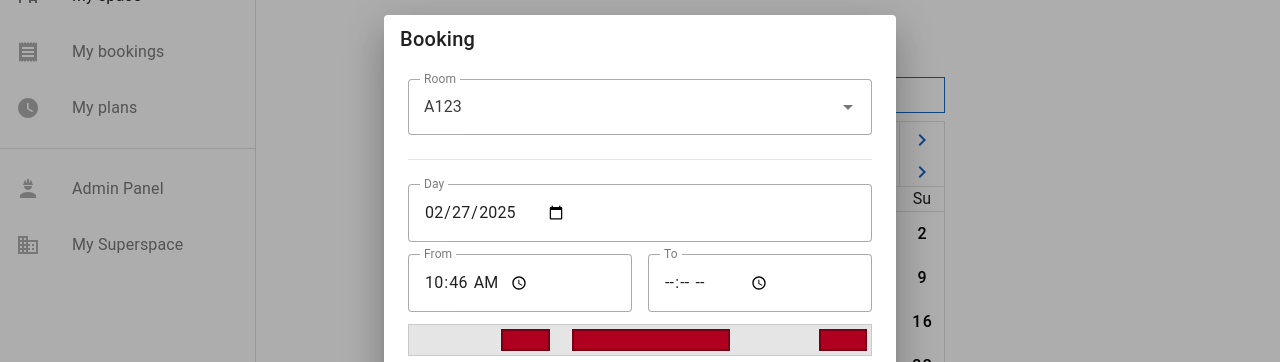
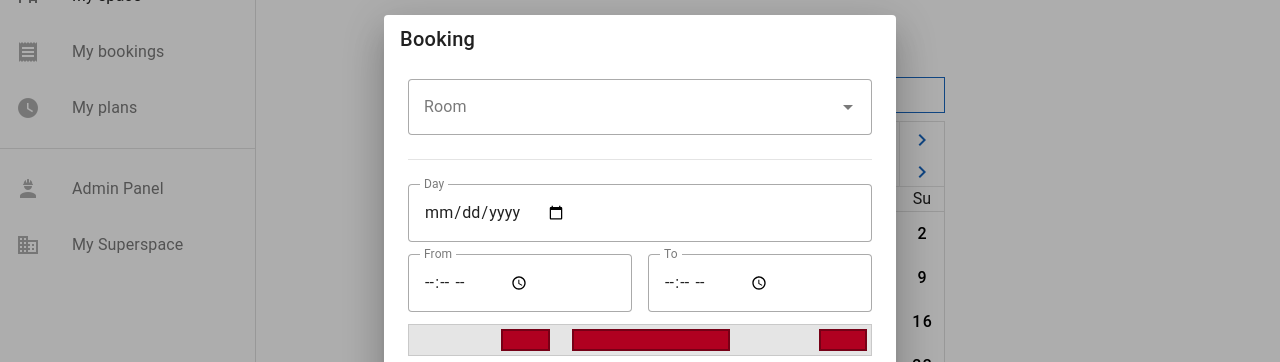
Before and after one commit to odinguden/office-space-manager, a Vue app in the folder front-end/: page /room/0 in a window 1280 px wide. Both pictures are taken after a click on the button "BOOK THIS ROOM". Shown: the part 160-522 px from the top of the page. Built offline with nearby package versions, Linux system fonts and the light colour scheme.

Commit message:
Simplified booking to prioritize wireframing

```diff
--- a/front-end/src/components/forms/bookingModel.js
+++ /dev/null
@@ -1,60 +0,0 @@
-function toDigits(number, digits=2) {
-	return number.toLocaleString("en-us", { minimumIntegerDigits: 2, useGrouping: false })
-}
-
-function formatForDate(date) {
-	const year = date.getFullYear()
-	const month = toDigits(date.getMonth())
-	const day = toDigits(date.getDate())
-	return `${year}-${month}-${day}`
-}
-
-function formatForTime(time) {
-	const hour = toDigits(time.getHours())
-	const minutes = toDigits(time.getMinutes())
-
-	return `${hour}:${minutes}`
-}
-
-export default class BookingModel {
-	values = {
-		room: {
-			value: "A123",
-			readonly: true
-		},
-		day: {
-			value: formatForDate(new Date()),
-			readonly: false
-		},
-		start: {
-			value: formatForTime(new Date()),
-			readonly: false
-		},
-		end: {
-			value: undefined,
-			readonly: false
-		}
-	}
-
-	constructor(room, day, start, end) {
-		if (room !== undefined) {
-			this.values.room.value = room
-			this.values.room.readonly = true
-		}
-
-		if (day !== undefined) {
-			this.values.day.value = day
-			this.values.day.readonly = true
-		}
-
-		if (start !== undefined) {
-			this.values.start.value = start
-			this.values.start.readonly = true
-		}
-
-		if (end !== undefined) {
-			this.values.end.value = end
-			this.values.end.readonly = true
-		}
-	}
-}
--- a/front-end/src/components/forms/oBooking.vue
+++ b/front-end/src/components/forms/oBooking.vue
@@ -1,31 +1,6 @@
 <script setup>
 import { useDisplay } from 'vuetify';
-import BookingModel from './bookingModel';
-
 const { mobile } = useDisplay()
-
-const props = defineProps({
-	bookingModel: {
-		type: BookingModel,
-		default: new BookingModel()
-	}
-})
-
-function bookingModelComputed(property) {
-	return computed({
-		get() {
-			return props.bookingModel.values[property].value
-		},
-		set(value) {
-			props.bookingModel.values[property].value = value
-		}
-	})
-}
-
-const room = bookingModelComputed("room")
-const day = bookingModelComputed("day")
-const start = bookingModelComputed("start")
-const end = bookingModelComputed("end")
 </script>
 
 <template>
@@ -35,35 +10,25 @@ const end = bookingModelComputed("end")
 				global: {
 					variant: 'outlined',
 					hideDetails: 'auto'
-				},
-				VTextField: {
 				}
 			}"
 		>
 			<v-autocomplete
 				label="Room"
-				v-model="room"
-				:readonly="props.bookingModel.values.room.readonly"
 			/>
 			<v-divider class="my-3" />
 			<v-text-field
 				label="Day"
 				type="date"
-				v-model="day"
-				:readonly="props.bookingModel.values.day.readonly"
 			/>
 			<div class="h-input-group">
 				<v-text-field
 					label="From"
 					type="time"
-					v-model="start"
-					:readonly="props.bookingModel.values.start.readonly"
 				/>
 				<v-text-field
 					label="To"
 					type="time"
-					v-model="end"
-					:readonly="props.bookingModel.values.end.readonly"
 				/>
 			</div>
 			<o-timeline style="height: 32px" />
@@ -71,6 +36,7 @@ const end = bookingModelComputed("end")
 			<div class="h-input-group reverse-on-mobile">
 				<v-btn
 					text="cancel"
+					@click="$emit('cancel')"
 				/>
 				<v-btn
 					text="place booking"
--- a/front-end/src/pages/room.vue
+++ b/front-end/src/pages/room.vue
@@ -1,6 +1,4 @@
 <script setup>
-import BookingModel from '@/components/forms/bookingModel';
-
 const breadcrumbItems = [
 	{
 		text: "Town hall",
@@ -17,10 +15,6 @@ const breadcrumbItems = [
 ]
 
 const showModal = ref(false)
-
-function getNewBookingModel() {
-	return new BookingModel("A123")
-}
 </script>
 
 <template>
@@ -42,13 +36,16 @@ function getNewBookingModel() {
 			variant="outlined"
 			@click="showModal = true"
 		/>
-		<v-dialog max-width="512px" v-model="showModal">
+		<v-dialog
+			v-model="showModal"
+			max-width="512px"
+		>
 			<v-card>
 				<v-card-title>
 					Booking
 				</v-card-title>
 				<v-card-text>
-					<o-booking :booking-model="getNewBookingModel()" />
+					<o-booking @cancel="showModal = false"/>
 				</v-card-text>
 			</v-card>
 		</v-dialog>
```
